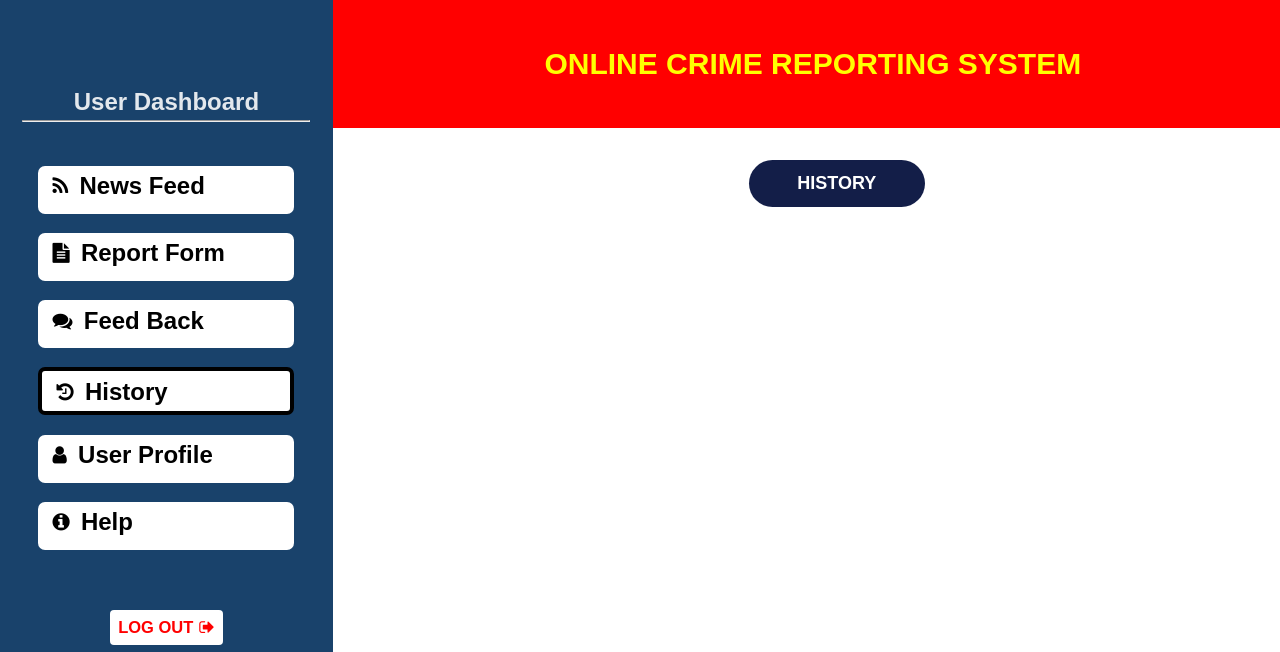
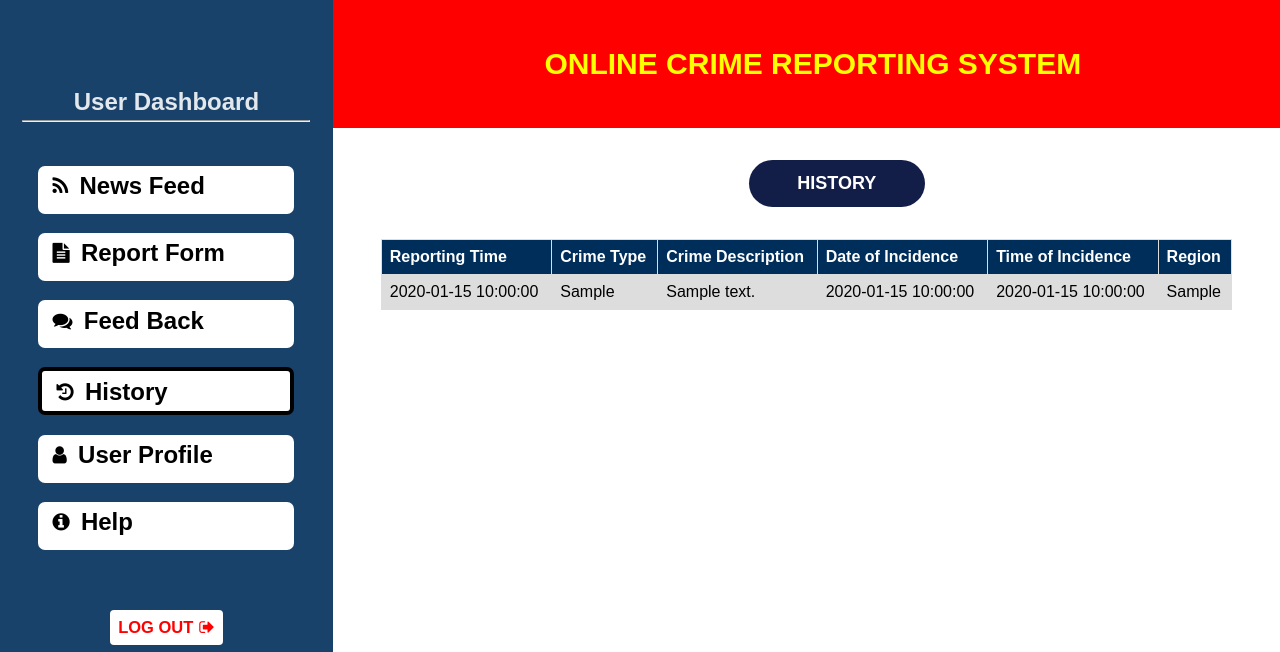
Before and after one commit to kagawahub/online-crime-reporting-system, a PHP site: page /user_pages/history.php in a window 1280 px wide. Shown: the top 652 px of the page. Run offline with PHP 8.4, Linux system fonts and the light colour scheme; tables that the repository leaves empty or names only in its code hold one stand-in row (values such as "Sample post"); a stand-in replaces the project's code that opens the database connection; style sheets or scripts are compiled from the project's sources.

Commit message:
change of tableStyle scope

```diff
--- a/admin/admin_records.php
+++ b/admin/admin_records.php
@@ -21,7 +21,7 @@ if (!$dbconn) {
 <html lang="en">
   <head>
     <link rel="stylesheet" href="../scss/style.scss">
-    <link rel="stylesheet" href="../scss/ADMIN_scss/_admin_tableStyle.scss">
+    <link rel="stylesheet" href="../scss/_admin_tableStyle.scss">
     <link rel="stylesheet" href="../scss/ADMIN_scss/admin_dashboard.css">
     <link rel="stylesheet" href="../awesome_font/font-awesome.min.css" />
     <meta charset="UTF-8" />
--- a/admin/admin_reports.php
+++ b/admin/admin_reports.php
@@ -19,7 +19,7 @@ if (!$dbconn) {
 <html lang="en">
   <head>
     <link rel="stylesheet" href="../scss/ADMIN_scss/admin_dashboard.css">
-    <link rel="stylesheet" href="../scss/ADMIN_scss/_admin_tableStyle.scss" />
+    <link rel="stylesheet" href="../scss/_admin_tableStyle.scss">
     <link rel="stylesheet" href="../awesome_font/font-awesome.min.css" />
     <meta charset="UTF-8" />
     <meta http-equiv="X-UA-Compatible" content="IE=edge" />
--- a/admin/admin_users.php
+++ b/admin/admin_users.php
@@ -19,7 +19,7 @@ if (!$dbconn) {
 <!DOCTYPE html>
 <html lang="en">
   <head>
-    <link rel="stylesheet" href="../scss/ADMIN_scss/_admin_tableStyle.scss">
+    <link rel="stylesheet" href="../scss/_admin_tableStyle.scss">
     <link rel="stylesheet" href="../scss/style.scss">
     <link rel="stylesheet" href="../scss/ADMIN_scss/admin_dashboard.css">
     <link rel="stylesheet" href="../awesome_font/font-awesome.min.css" />
--- a/scss/style.scss
+++ b/scss/style.scss
@@ -27,9 +27,11 @@
 @import "./ADMIN_scss/admin_login";
 @import "./ADMIN_scss/admin_dashboard";
 @import "./ADMIN_scss/admin_officers";
-@import "./ADMIN_scss/_admin_tableStyle";
 @import "./ADMIN_scss/_admin_newsPost";
 @import "./ADMIN_scss/admin_users";
 
 // Forgot Password
 @import "./password/forgot_password";
+
+//table
+@import "./ADMIN_scss/_admin_tableStyle";
--- a/user_pages/history.php
+++ b/user_pages/history.php
@@ -1,5 +1,25 @@
+<?php
+include("../connection.php");
+
+$dbconn = mysqli_connect('localhost','root','','ocrs_db');
+if (!$dbconn) {
+  echo "not connected";
+}else {
+  // echo "connected";
+}
+
+
+// $query data from database
+    $sql= ("SELECT * FROM `reports` ORDER BY `reports`.`reporting_time` DESC ");
+    $query= mysqli_query($dbconn, $sql);
+?>
+
+
+
+
 <html lang="en">
   <head>
+    <link rel="stylesheet" href="../scss/_admin_tableStyle.scss">
     <link rel="stylesheet" href="../scss/style.css" />
     <link rel="stylesheet" href="../awesome_font/font-awesome.min.css" />
     <meta charset="UTF-8" />
@@ -75,6 +95,35 @@
       <h1 class="welcome-msg">ONLINE CRIME REPORTING SYSTEM</h1>
       <div class="page_title">HISTORY</div>
       <div class="main_content">
+        <div class="dashboard_content records_container">
+                <table>
+                  <tr>
+                    <th>Reporting Time</th>
+                    <th>Crime Type</th>
+                    <th>Crime Description</th>
+                    <th>Date of Incidence</th>
+                    <th>Time of Incidence</th>
+                    <th>Region</th>
+                  </tr>
+                  <?php
+
+                    foreach ($query as $row){
+                      // echo $row['id'];
+
+                    ?>
+                      <tr>
+                      <td><?php echo $row['reporting_time'] ?></td>
+                      <td><?php echo $row['crime_type'] ?></td>
+                      <td><?php echo $row['description'] ?></td>
+                      <td><?php echo $row['date_of_incidence'] ?></td>
+                      <td><?php echo $row['date_of_incidence'] ?></td>
+                      <td><?php echo $row['region'] ?></td>
+
+                    </tr>
+
+                    <?php
+                    }
+                  ?>
 
       </div>
       </div>
```
Also changed, not shown: admin/admin_newsPost.php (+64 -4 lines), scss/_admin_tableStyle.scss (renamed from scss/ADMIN_scss/_admin_tableStyle.scss).
